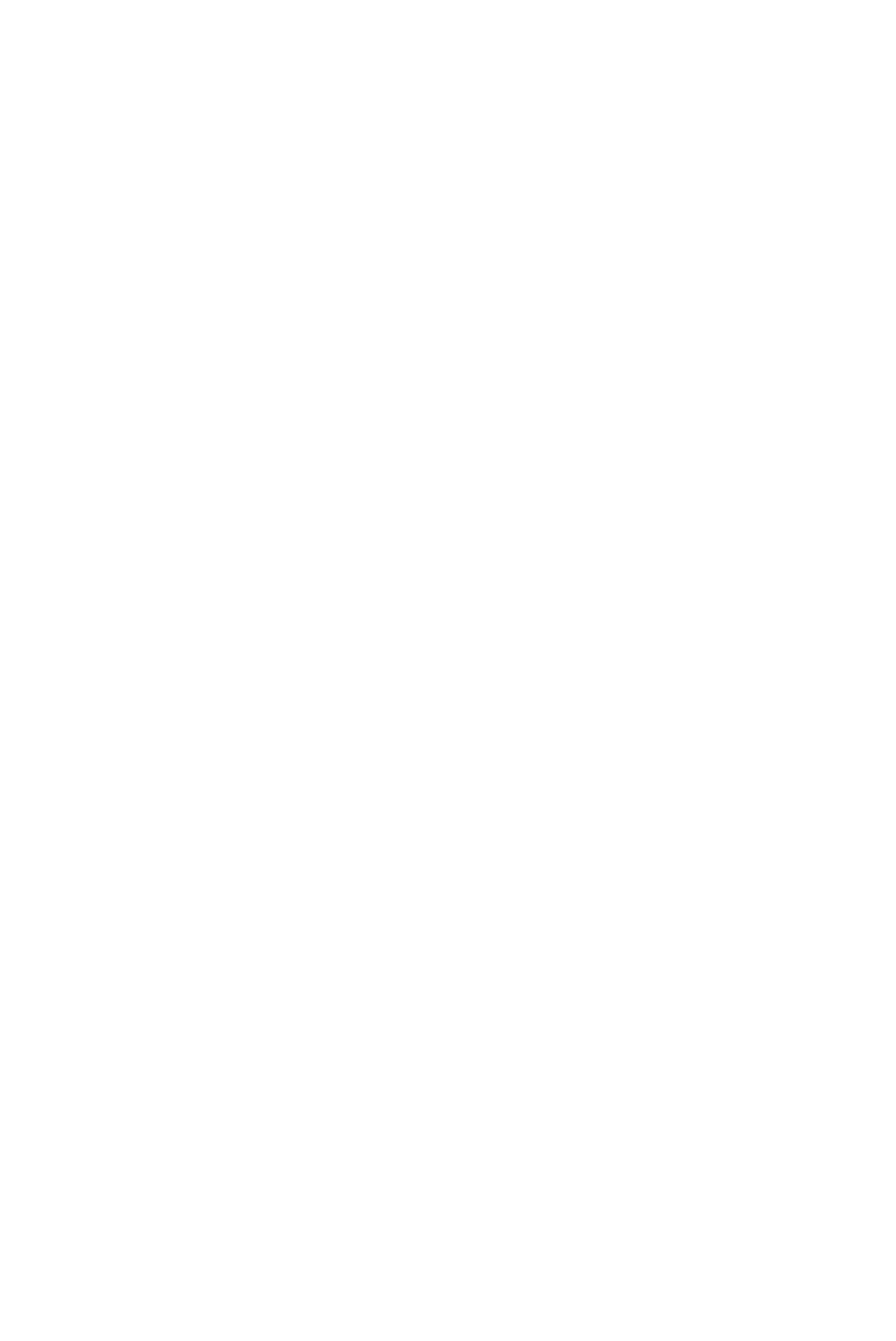
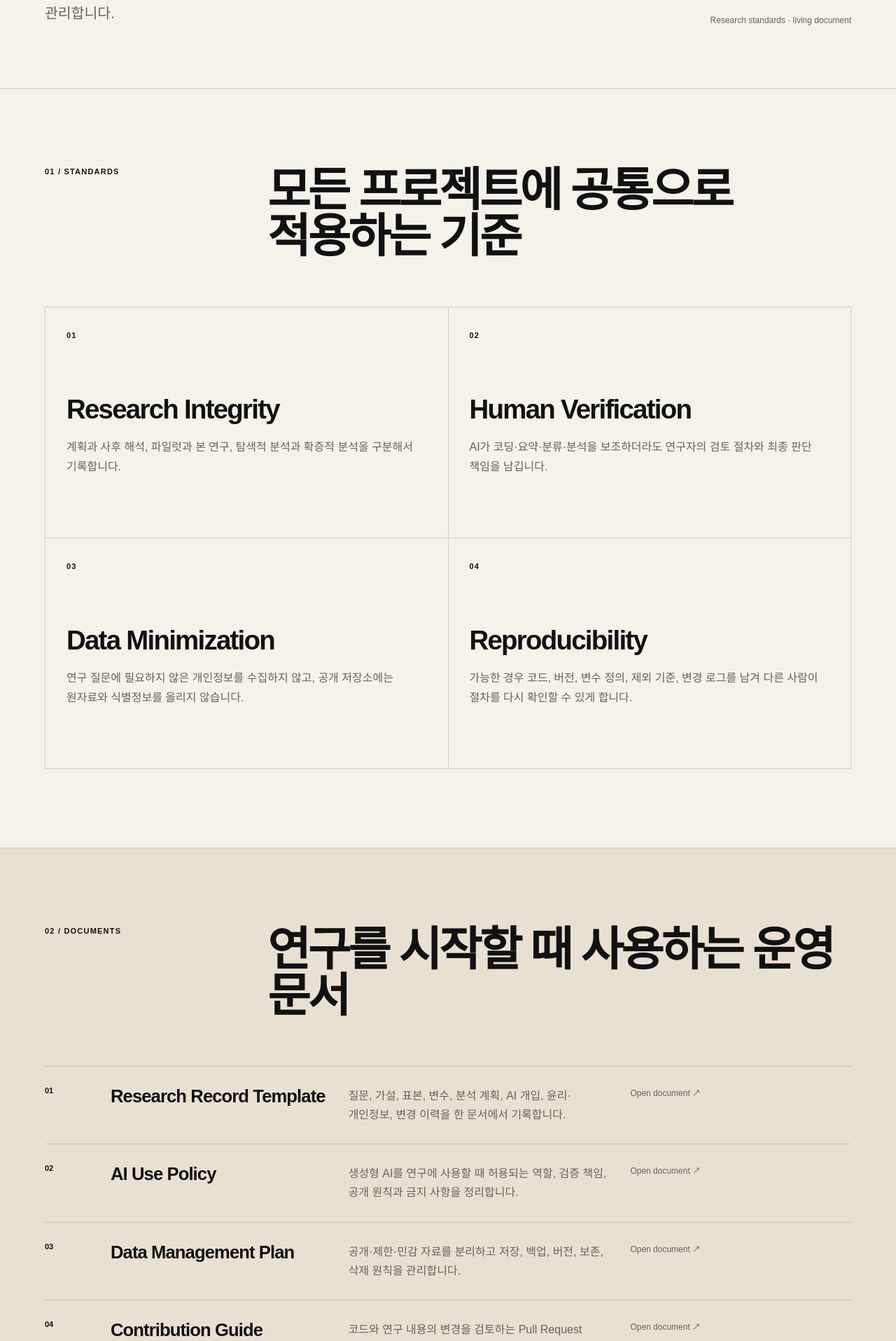
Before and after one commit to Jxny0ung/ddalkak-lab-hai, a Next.js app: page /handbook in a window 1280 px wide. Before the commit this address had no page. Shown: the part 580-2496 px from the top of the page at 70% size. Before the commit the page ends 800 px from the top, so only its background shows below. Built offline with nearby package versions, Linux system fonts and the light colour scheme.

Commit message:
Add research standards handbook

```diff
--- /dev/null
+++ b/src/app/handbook/page.tsx
@@ -0,0 +1,139 @@
+import type { Metadata } from "next";
+import Link from "next/link";
+import { PageHero } from "@/components/page-hero";
+import { SiteFooter } from "@/components/site-footer";
+import { SiteHeader } from "@/components/site-header";
+
+const description =
+  "DDALKAK LAB의 연구 무결성, AI 사용, 데이터 관리, 재현성, 보안 기준을 공개하는 연구 핸드북입니다.";
+
+export const metadata: Metadata = {
+  title: "Handbook",
+  description,
+  alternates: { canonical: "/handbook" },
+  openGraph: {
+    title: "Handbook | DDALKAK LAB",
+    description,
+    url: "/handbook",
+  },
+};
+
+const standards = [
+  {
+    title: "Research Integrity",
+    text: "계획과 사후 해석, 파일럿과 본 연구, 탐색적 분석과 확증적 분석을 구분해서 기록합니다.",
+  },
+  {
+    title: "Human Verification",
+    text: "AI가 코딩·요약·분류·분석을 보조하더라도 연구자의 검토 절차와 최종 판단 책임을 남깁니다.",
+  },
+  {
+    title: "Data Minimization",
+    text: "연구 질문에 필요하지 않은 개인정보를 수집하지 않고, 공개 저장소에는 원자료와 식별정보를 올리지 않습니다.",
+  },
+  {
+    title: "Reproducibility",
+    text: "가능한 경우 코드, 버전, 변수 정의, 제외 기준, 변경 로그를 남겨 다른 사람이 절차를 다시 확인할 수 있게 합니다.",
+  },
+];
+
+const resources = [
+  {
+    title: "Research Record Template",
+    description:
+      "질문, 가설, 표본, 변수, 분석 계획, AI 개입, 윤리·개인정보, 변경 이력을 한 문서에서 기록합니다.",
+    href: "https://github.com/Jxny0ung/ddalkak-lab-hai/blob/main/docs/research-record-template.md",
+  },
+  {
+    title: "AI Use Policy",
+    description:
+      "생성형 AI를 연구에 사용할 때 허용되는 역할, 검증 책임, 공개 원칙과 금지 사항을 정리합니다.",
+    href: "https://github.com/Jxny0ung/ddalkak-lab-hai/blob/main/docs/ai-use-policy.md",
+  },
+  {
+    title: "Data Management Plan",
+    description:
+      "공개·제한·민감 자료를 분리하고 저장, 백업, 버전, 보존, 삭제 원칙을 관리합니다.",
+    href: "https://github.com/Jxny0ung/ddalkak-lab-hai/blob/main/docs/data-management-plan.md",
+  },
+  {
+    title: "Contribution Guide",
+    description:
+      "코드와 연구 내용의 변경을 검토하는 Pull Request 기준과 공개 저장소 안전 원칙을 설명합니다.",
+    href: "https://github.com/Jxny0ung/ddalkak-lab-hai/blob/main/CONTRIBUTING.md",
+  },
+];
+
+export default function HandbookPage() {
+  return (
+    <>
+      <SiteHeader />
+      <main id="main-content">
+        <PageHero
+          eyebrow="Handbook"
+          title="빠르게 만드는 것보다, 어떻게 만들었는지 설명할 수 있는 연구를 지향합니다."
+          description="연구 설계, AI 활용, 데이터 관리와 공개 기준을 문서화해 결과뿐 아니라 연구 과정의 신뢰성을 관리합니다."
+          meta="Research standards · living document"
+        />
+
+        <section className="content-section">
+          <div className="section-heading">
+            <span>01 / Standards</span>
+            <h2>모든 프로젝트에 공통으로 적용하는 기준</h2>
+          </div>
+          <div className="detail-grid">
+            {standards.map((item, index) => (
+              <article className="detail-card" key={item.title}>
+                <span>{String(index + 1).padStart(2, "0")}</span>
+                <h3>{item.title}</h3>
+                <p>{item.text}</p>
+              </article>
+            ))}
+          </div>
+        </section>
+
+        <section className="content-section tone-soft">
+          <div className="section-heading">
+            <span>02 / Documents</span>
+            <h2>연구를 시작할 때 사용하는 운영 문서</h2>
+          </div>
+          <div className="method-detail-list">
+            {resources.map((resource, index) => (
+              <article key={resource.title}>
+                <span>{String(index + 1).padStart(2, "0")}</span>
+                <h3>{resource.title}</h3>
+                <p>{resource.description}</p>
+                <small>
+                  <Link href={resource.href} target="_blank">
+                    Open document ↗
+                  </Link>
+                </small>
+              </article>
+            ))}
+          </div>
+        </section>
+
+        <section className="content-section tone-dark">
+          <div className="section-heading">
+            <span>03 / Rule of evidence</span>
+            <h2>사이트에 무엇을 ‘결과’라고 쓸 수 있는가</h2>
+          </div>
+          <div className="repo-callout">
+            <div>
+              <p className="eyebrow">Evidence before claim</p>
+              <h3>계획은 계획으로, 결과는 검증 후 결과로.</h3>
+              <p>
+                표본 수, 효과, 통계적 유의성, 인과관계, 성과와 협력 관계는
+                근거가 확인되기 전까지 공개 결과처럼 표현하지 않습니다.
+              </p>
+            </div>
+            <Link className="text-button" href="/registry">
+              Open Registry →
+            </Link>
+          </div>
+        </section>
+      </main>
+      <SiteFooter />
+    </>
+  );
+}
```
